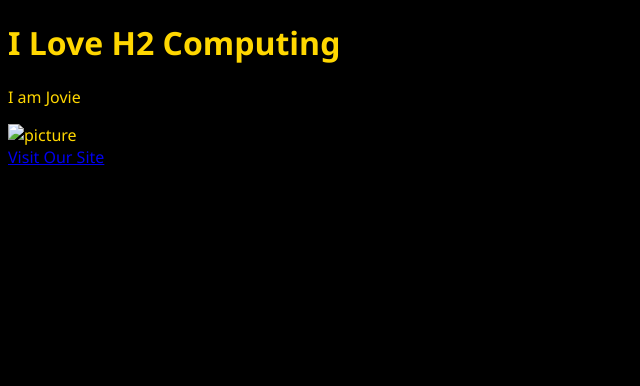
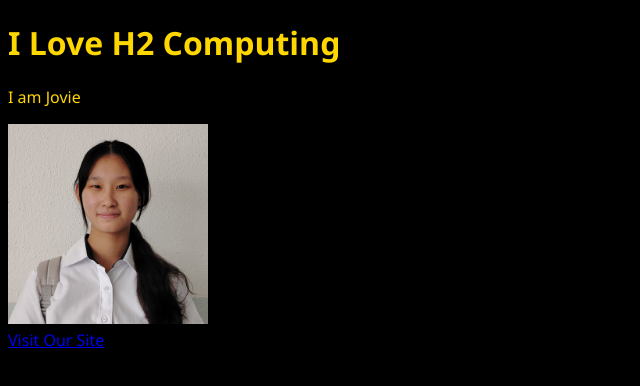
Before and after one commit to Yyamiu/basic-html, a plain HTML site: page index.html in a window 1280 px wide. Shown: the whole page, without its empty margins (0-640 px from the left). Drawn offline with Linux system fonts and the light colour scheme; the site is published under a folder, as on GitHub Pages, so addresses that start at the root find nothing.

Commit message:
Update index.html

```diff
--- a/index.html
+++ b/index.html
@@ -15,7 +15,7 @@
 <body>
 	<h1>I Love H2 Computing</h1>
 	<p>I am Jovie</p>
-	<img src="/static/Jovie Lee.jpg" alt="picture" width="200px">
+	<img src="static/Jovie Lee.jpg" alt="picture" width="200px">
 	<br>
 	<a href="https://asrcomp.github.io">Visit Our Site</a>
 </body>
```
